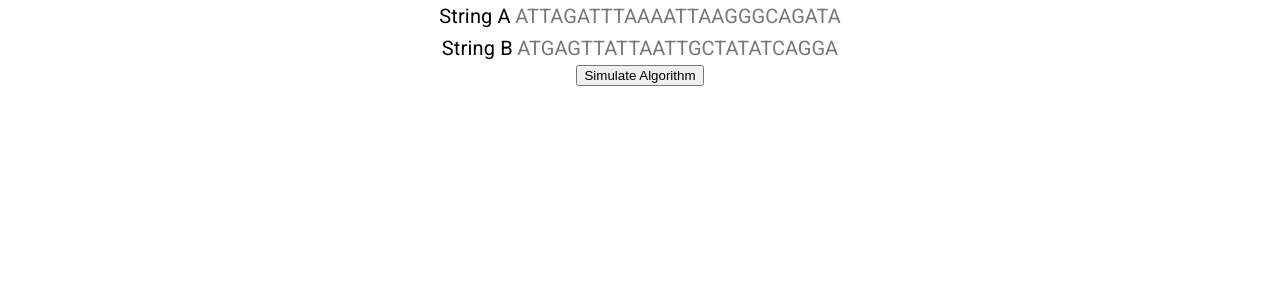
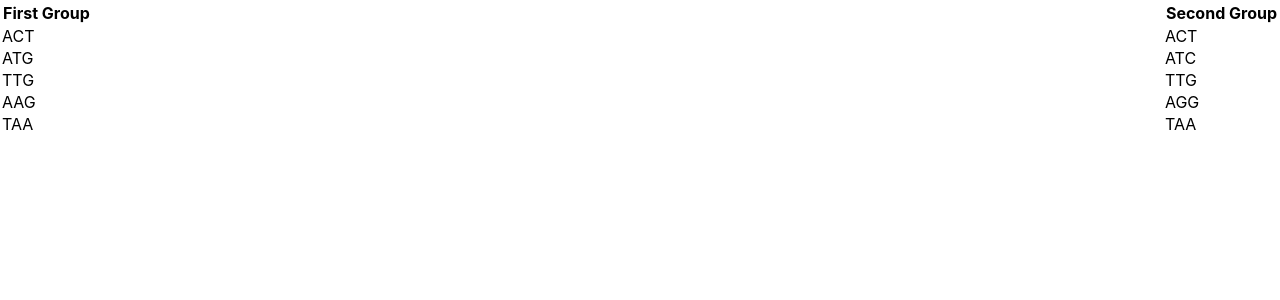
Before and after one commit to ishaands/CompBioVisualizations, a React (Create React App) app in the folder front/: page / in a window 1280 px wide. Shown: the top 300 px of the page. Built offline with nearby package versions, Linux system fonts and the light colour scheme.

Commit message:
still learning. taking longer than i thought.

```diff
--- a/front/src/App.js
+++ b/front/src/App.js
@@ -1,8 +1,10 @@
 import React from "react";
 import "./App.css";
 import Hamming from "./components/Hamming";
+import SpeciesRichness from "./components/SpeciesRichness";
 function App() {
-	return <Hamming />;
+	//return <Hamming />;
+	return <SpeciesRichness />;
 }
 
 export default App;
--- a/front/src/components/SpeciesRichness.js
+++ b/front/src/components/SpeciesRichness.js
@@ -0,0 +1,33 @@
+import React from 'react';
+import "../styles/SpeciesRichness.css";
+
+export default function SpeciesRichness() {
+    const firstGroup = ["ACT", "ATG", "TTG", "AAG", "TAA"];
+    const secondGroup = ["ACT", "ATC", "TTG", "AGG", "TAA"];
+
+    const firstCol = firstGroup.map(val => {
+        return(
+            <tr>{val}</tr>
+        )
+    })
+
+    const secondCol = secondGroup.map(val => {
+        return(
+            <tr>{val}</tr>
+        )
+    })
+
+    return(
+        <div>
+            <table className="first">
+                <th>First Group</th>
+                {firstCol}
+            </table>
+
+            <table className="second">
+                <th>Second Group</th>
+                {secondCol}
+            </table>
+        </div>
+    )
+}
--- /dev/null
+++ b/front/src/styles/SpeciesRichness.css
@@ -0,0 +1,6 @@
+.first{
+    float: left
+}
+.second{
+    float: right
+}
```
Also changed, not shown: 1 other file (tests, documents, lock files or other folders).
